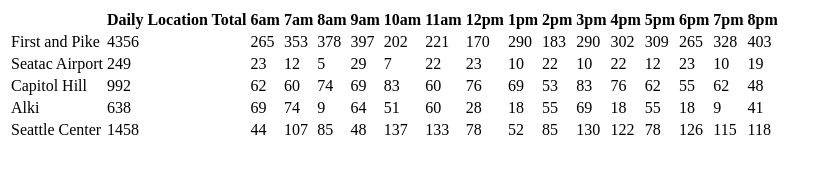
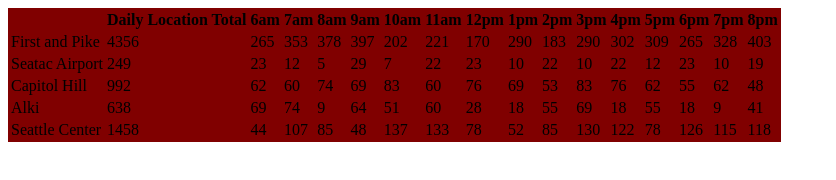
Before and after one commit to AlisonZ/Cookie_stand, a plain HTML site: page index.html in a window 1280 px wide. Shown: the whole page, without its empty margins (0-836 px from the left). Drawn offline with Linux system fonts and the light colour scheme.

Commit message:
new changes with css

```diff
--- a/index.html
+++ b/index.html
@@ -1,9 +1,10 @@
 <!DOCTYPE html>
-  <head>
-    <title>Salmon Cookie Stand</title>
-  </head>
-  <body>
+<html>
+<head>
+  <title>Salmon Cookie Stand</title> <link rel="stylesheet" href="style.css">
+</head>
+<body>
   <table id = "salesData"></table>
-<script src="app.js"></script>
-  </body>
+  <script src="app.js"></script>
+</body>
 </html>
--- /dev/null
+++ b/style.css
@@ -0,0 +1,3 @@
+#salesData {
+  background-color: maroon;
+}
```
